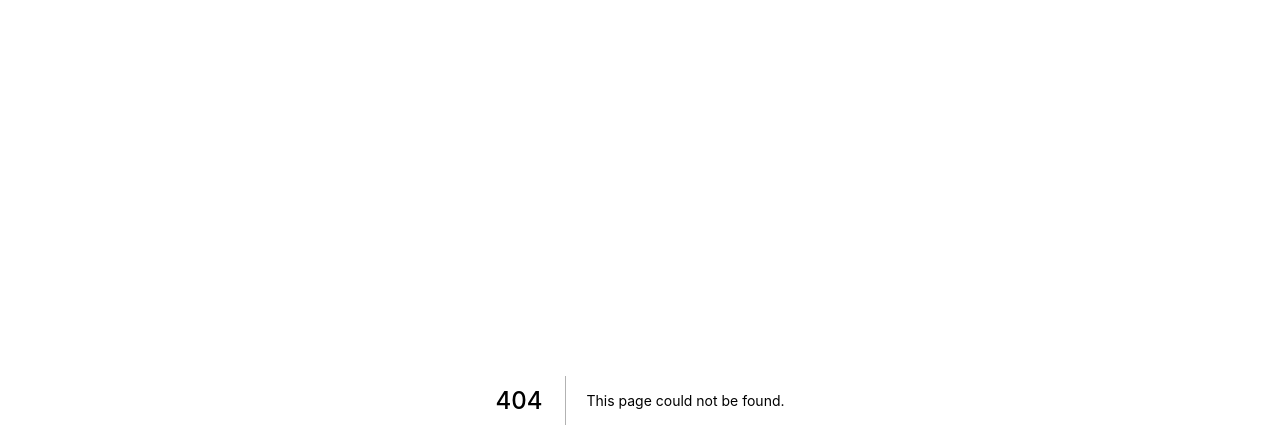
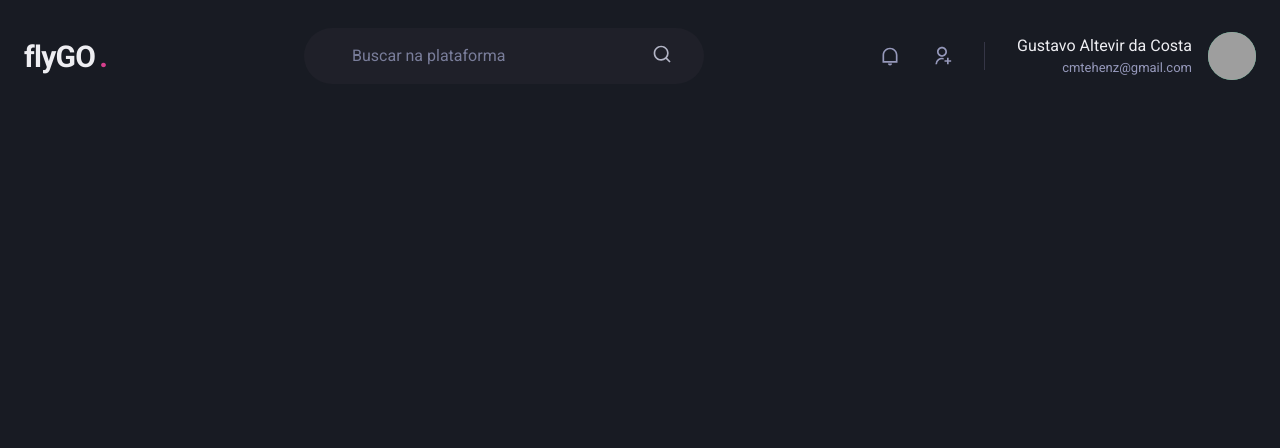
Before and after one commit to cmtehenz/web_oficina, a Next.js app: page /dashboard in a window 1280 px wide. Before the commit this address had no page. Shown: the top 448 px of the page. Built offline with nearby package versions, Linux system fonts and the light colour scheme; grey boxes are pictures that could not be loaded.

Commit message:
finalizado Header

```diff
--- a/package.json
+++ b/package.json
@@ -15,7 +15,8 @@
     "framer-motion": "^4.1.16",
     "next": "10.2.0",
     "react": "17.0.2",
-    "react-dom": "17.0.2"
+    "react-dom": "17.0.2",
+    "react-icons": "^4.2.0"
   },
   "devDependencies": {
     "@types/node": "^15.0.2",
--- /dev/null
+++ b/src/components/Header.tsx
@@ -0,0 +1,81 @@
+import { Flex, Input, Text, Icon, HStack, Box, Avatar } from '@chakra-ui/react'
+import { RiNotificationLine, RiSearchLine, RiUserAddLine } from 'react-icons/ri'
+
+export function Header() {
+  return (
+    <Flex
+      as="header"
+      w="100%"
+      h="20"
+      maxWidth={1480}
+      mx="auto"
+      mt="4"
+      px="6"
+      align="center"
+    >
+      <Text
+       fontSize="3xl"
+       fontWeight="bold"
+       letterSpacing="tight"
+       w="64"
+       >
+        flyGO
+        <Text as="span" ml="1" color="pink.500">
+          .
+        </Text>
+      </Text>
+
+      <Flex
+        as="label"
+        flex="1"
+        py="4"
+        px="8"
+        ml="6"
+        maxWidth={400}
+        alignSelf="center"
+        color="gray.200"
+        position="relative"
+        bg="gray.800"
+        borderRadius="full"
+      >
+        <Input
+          color="gray.50"
+          variant="unstyled"
+          px="4"
+          mr="4"
+          placeholder="Buscar na plataforma"
+          _placeholder={{ color: 'gray.400'}}
+        />
+        <Icon as={RiSearchLine} fontSize="20" />
+      </Flex>
+
+      <Flex
+        align="center"
+        ml="auto"
+      >
+        <HStack
+          spacing="8"
+          mx="8"
+          pr="8"
+          py="1"
+          color="gray.300"
+          borderRightWidth={1}
+          borderColor="gray.700"
+        >
+          <Icon as={RiNotificationLine} fontSize="20" />
+          <Icon as={RiUserAddLine} fontSize="20" />
+        </HStack>
+
+        <Flex align="center" >
+          <Box mr="4" textAlign="right">
+            <Text>Gustavo Altevir da Costa</Text>
+            <Text color="gray.300" fontSize="small">
+              cmtehenz@gmail.com
+            </Text>
+          </Box>
+          <Avatar size="md" name="Gustavo Costa" src="https://github.com/cmtehenz.png" />
+        </Flex>
+      </Flex>
+    </Flex>
+  );
+}
--- /dev/null
+++ b/src/pages/dashboard.tsx
@@ -0,0 +1,7 @@
+import { Header } from "../components/Header";
+
+export default function Dashboard() {
+  return (
+    <Header />
+  )
+}
```
Also changed, not shown: 1 other file (tests, documents, lock files or other folders).
